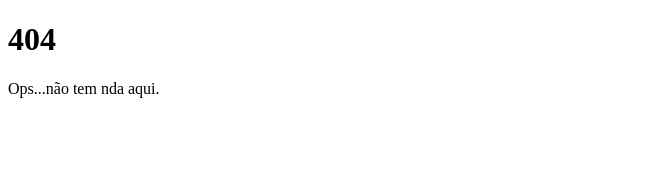
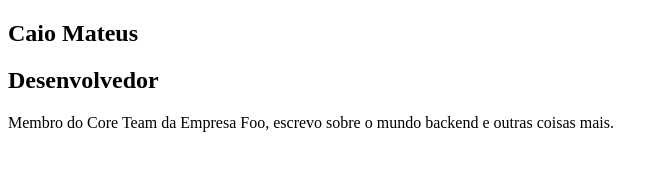
Before and after one commit to caiofall20/MeuSite, a Gatsby site: page /about in a window 1280 px wide. Before the commit this address had no page. Shown: the whole page, without its empty margins (0-668 px from the left). Built offline with nearby package versions, Linux system fonts and the light colour scheme; Gatsby itself is replaced by a stand-in of ours.

Commit message:
Configurações iniciais.

```diff
--- a/gatsby-config.js
+++ b/gatsby-config.js
@@ -1,3 +1,6 @@
+require("dotenv").config({
+  path: `.env.${process.env.NODE_ENV}`,
+})
 module.exports = {
   siteMetadata: {
     title: `My blog`,
--- a/package.json
+++ b/package.json
@@ -28,6 +28,7 @@
   "scripts": {
     "build": "gatsby build",
     "develop": "gatsby develop",
+    "develop:playground": "GATSBY_GRAPHQL_IDE=playground gatsby develop",
     "format": "prettier --write \"**/*.{js,jsx,json,md}\"",
     "start": "npm run develop",
     "serve": "gatsby serve",
--- /dev/null
+++ b/src/components/Profile/index.js
@@ -0,0 +1,14 @@
+import React from "react"
+
+const Profile = () => (
+  <div className="Profile-wrapper">
+    <h1>Caio Mateus</h1>
+    <h2>Desenvolvedor</h2>
+    <p>
+      Membro do Core Team da Empresa Foo, escrevo sobre o mundo backend e outras
+      coisas mais.
+    </p>
+  </div>
+)
+
+export default Profile
--- a/src/components/layout.js
+++ b/src/components/layout.js
@@ -1,6 +1,6 @@
 import React from "react"
 import PropTypes from "prop-types"
-
+import Profile from "./Profile"
 
 
 
@@ -9,7 +9,12 @@
 
   return (
 
-    <main>{children}</main>
+    <>
+      <aside>
+        <Profile />
+      </aside>
+      <main>{children}</main>
+    </>
   )
 }
 
--- /dev/null
+++ b/src/pages/about.js
@@ -0,0 +1,13 @@
+import React from "react"
+
+
+import Layout from "../components/layout"
+import SEO from "../components/seo"
+
+const AboutPage = () => (
+<Layout>
+    <SEO title="About" />
+    </Layout>
+)
+
+export default AboutPage
--- a/src/pages/index.js
+++ b/src/pages/index.js
@@ -2,8 +2,8 @@
 
 
 import Layout from "../components/layout"
+import SEO from "../components/seo"
 
-import SEO from "../components/seo"
 
 const IndexPage = () => (
   <Layout>
```
Also changed, not shown: 1 other file.
